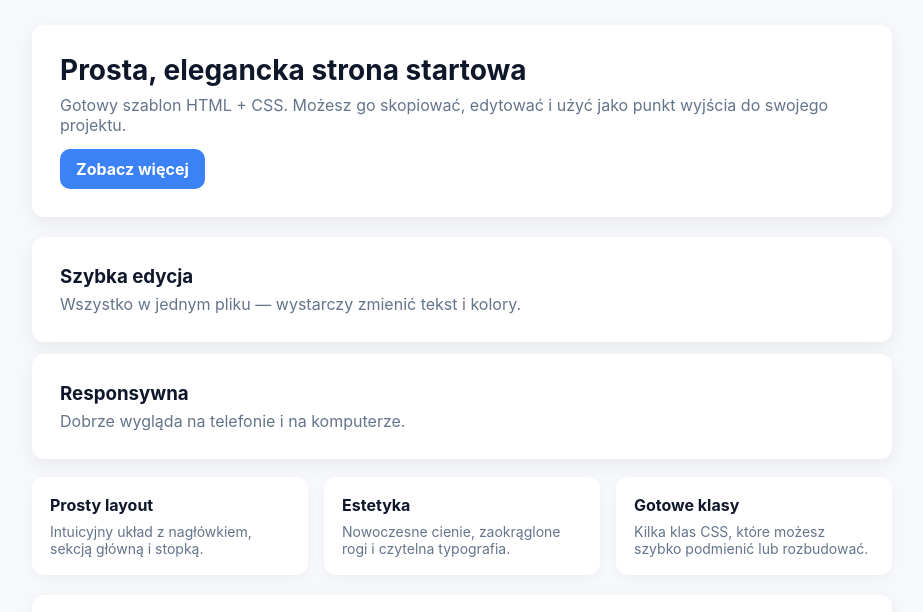
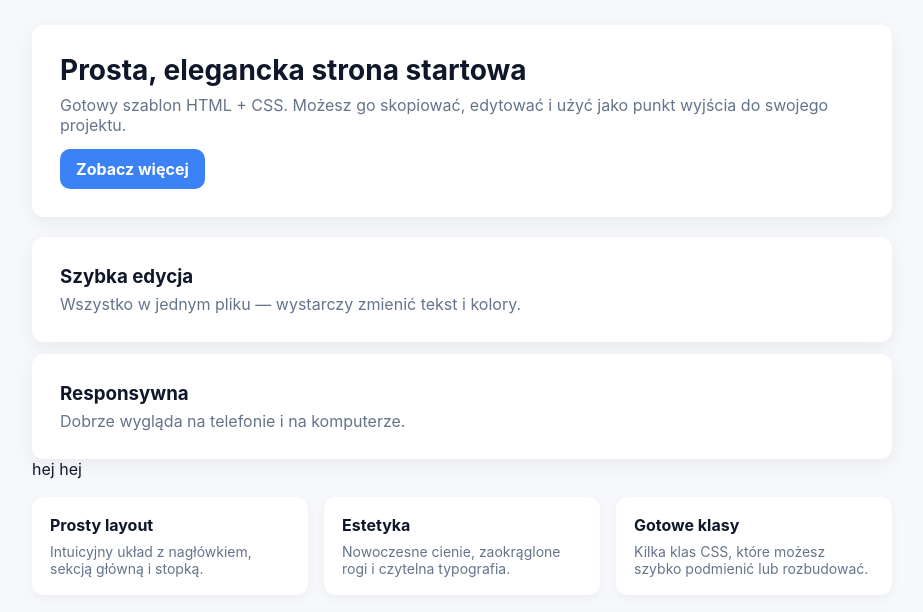
Before and after one commit to konradxmalinowski/github-actions, a plain HTML site: page index.html in a window 1280 px wide. Shown: the part 103-715 px from the top of the page, without its empty margins (178-1101 px from the left). Drawn offline with Linux system fonts and the light colour scheme.

Commit message:
Add page

```diff
--- a/index.html
+++ b/index.html
@@ -86,6 +86,8 @@
       </div>
     </main>
 
+    hej hej
+
     <section id="features" class="grid" aria-label="Funkcje">
       <div class="feature">
         <h3>Prosty layout</h3>
```
